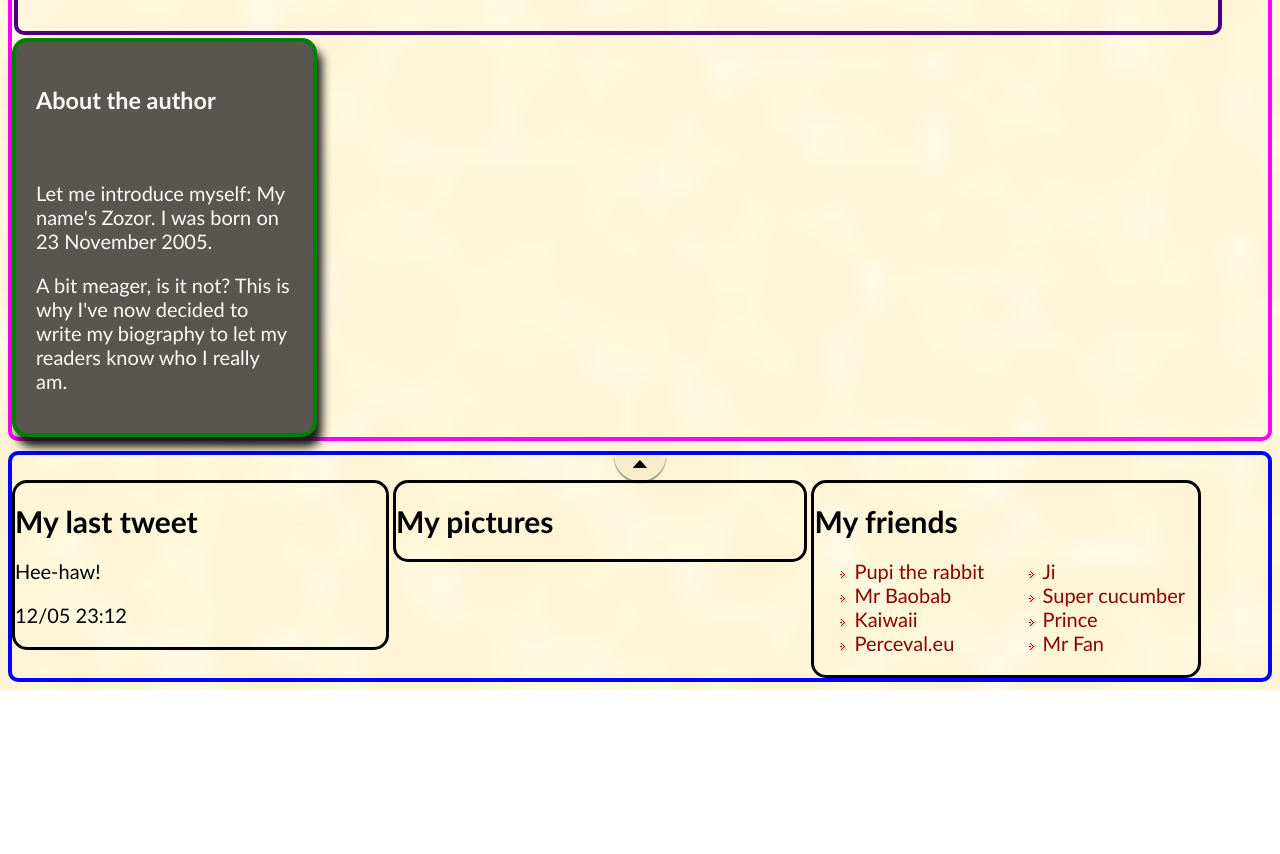
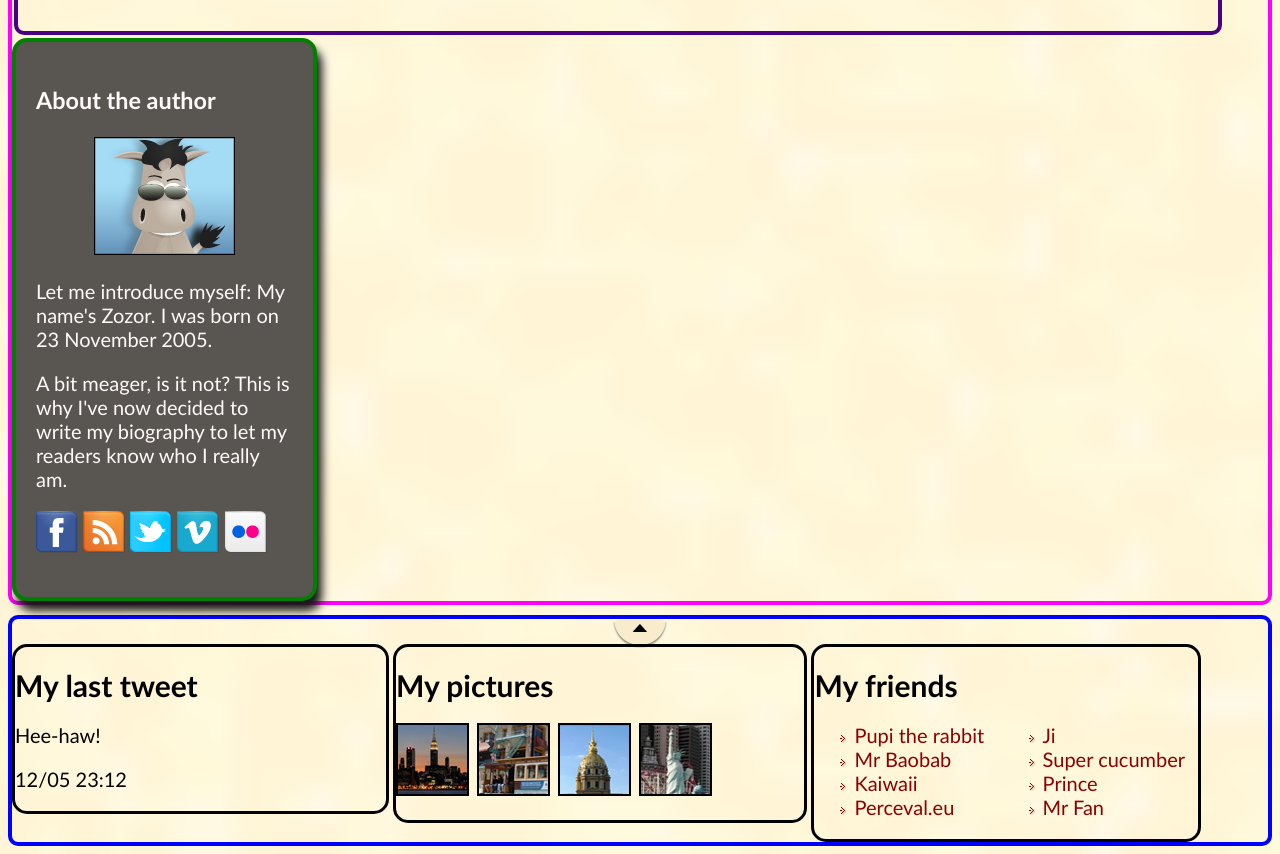
Before and after one commit to KYDYRBAEVA/zozor.css2, a plain HTML site: page css2/index.html in a window 1280 px wide. Shown: the part 840-1694 px from the top of the page. Before the commit the page ends 1530 px from the top, so only its background shows below. Drawn offline with Linux system fonts and the light colour scheme.

Commit message:
Update index.html

```diff
--- a/css2/index.html
+++ b/css2/index.html
@@ -26,7 +26,7 @@
     <div id="banner_image">
         <div id="banner_description">
             Reflections on my holiday in the United States...
-            <a href="#" class="red_button">See article </a>
+            <a href="#" class="red_button">See article <img src="images/small_arrow.png"> </a>
         </div>
     </div>
 
@@ -39,10 +39,16 @@
         </article>
         <aside>
             <h1>About the author</h1>
-            <img scr="images/zozor.png">
+            <p id="zozor_img">
+                <img src="images/zozor.png" alt="Zozor picture"></p>
             <p>Let me introduce myself: My name's Zozor. I was born on 23 November 2005.</p>
             <p>A bit meager, is it not? This is why I've now decided to write my biography to let my readers know who I really am.</p>
-            <p></p>
+            <p><img src="images/facebook.png">
+            <img src="images/rss.png" >
+            <img src="images/twitter.png" >
+            <img src="images/vimeo.png " >
+            <img src="images/flickr.png">
+            </p>
         </aside>
     </section>
 
@@ -54,7 +60,12 @@
         </div>
         <div id="my_pictures">
             <h1>My pictures</h1>
-            <p></p>
+            <p>
+                <img src="images/pic1.jpg">
+                <img src="images/pic2.jpg">
+                <img src="images/pic3.jpg">
+                <img src="images/pic4.jpg">
+            </p>
         </div>
         <div id="my_friends">
             <h1>My friends</h1>
```
